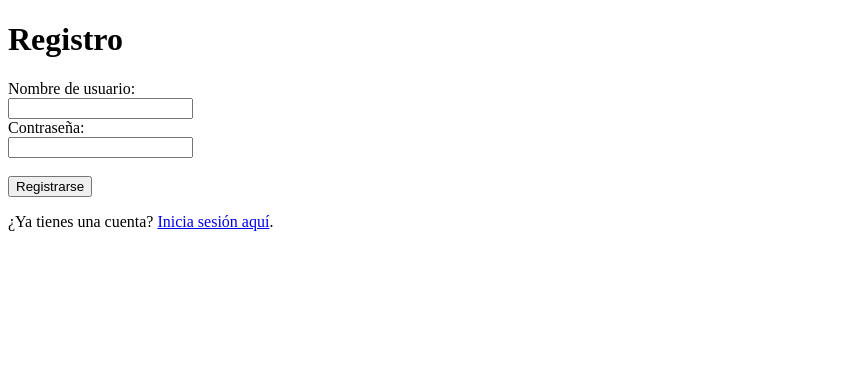
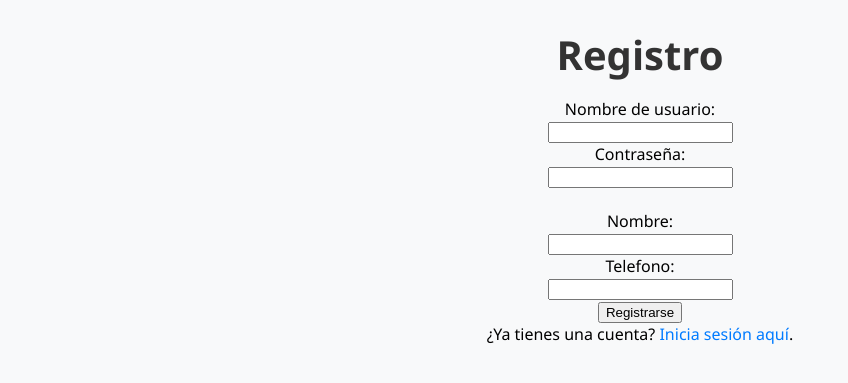
Before and after one commit to YisusBlack18/RentABike, a Flask app: page /register in a window 1280 px wide. Shown: the top 383 px of the page, without its empty margins (0-848 px from the left). Run offline with Flask 2, Linux system fonts and the light colour scheme.

Commit message:
semi css

```diff
--- a/App.py
+++ b/App.py
@@ -62,10 +62,12 @@ def register():
     if request.method == 'POST':
         username = request.form['username']
         password = request.form['password']
+        name = request.form['name']
+        telefono = request.form['telefono']
         if username in users:
             return render_template('register.html', error='Ese nombre de usuario ya está en uso')
         else:
-            users[username] = password
+            users[username] = {'username': username, 'password': password, 'name': name, 'telefono': telefono}
             session['username'] = username
             return redirect(url_for('index'))
     else:
@@ -80,8 +82,14 @@ def user_list():
         return render_template('404.html'), 404
 
 # Esta ruta es para mostrar la información de un usuario en específico
-@app.route('/users/<username>')
+@app.route('/users/<username>', methods=['GET','POST'])
 def user(username):
+    if request.method == 'POST':
+        if request.form['action'] == 'delete':
+            users.pop(username, None)
+            return redirect(url_for('user_list'))
+        else:
+            return render_template('404.html'), 404
     if username in users:
         return render_template('user.html', user=users[username], rentals=rentals, rentals_history=rentals_history,session=session)
     else:
--- /dev/null
+++ b/static/diseño.css
@@ -0,0 +1,122 @@
+/* Estilos generales */
+body {
+    margin: 0;
+    padding: 0;
+    font-family: 'Segoe UI', Tahoma, Geneva, Verdana, sans-serif;
+    font-size: 16px;
+}
+
+h1 {
+    font-size: 2.5rem;
+    margin-bottom: 1rem;
+    color: #333;
+}
+
+p {
+    margin: 0;
+}
+
+a {
+    text-decoration: none;
+    color: #007bff;
+    transition: all 0.2s ease-in-out;
+}
+
+ul {
+    list-style: none;
+    margin: 0;
+    padding: 0;
+}
+
+li {
+    margin-bottom: 0.5rem;
+}
+
+button {
+    background-color: #007bff;
+    color: #fff;
+    border: none;
+    padding: 0.5rem 1rem;
+    font-size: 1.2rem;
+    cursor: pointer;
+    transition: all 0.2s ease-in-out;
+}
+
+button:hover {
+    background-color: #0056b3;
+}
+
+/* Estilos específicos para la página */
+body {
+    background-color: #f8f9fa;
+}
+
+.container {
+    margin: 0 auto;
+    max-width: 800px;
+    text-align: center;
+}
+
+.header {
+    display: flex;
+    justify-content: space-between;
+    align-items: center;
+    padding: 1rem 0;
+}
+
+.header h1 {
+    margin: 0;
+}
+
+.header p {
+    margin: 0;
+    font-size: 1.2rem;
+}
+
+.header a {
+    font-size: 1.2rem;
+    padding: 0.5rem 1rem;
+    border-radius: 5px;
+}
+
+.prices {
+    margin-bottom: 2rem;
+}
+
+.prices li {
+    margin-bottom: 1rem;
+    font-size: 1.2rem;
+    color: #333;
+}
+
+.bikes {
+    margin-bottom: 2rem;
+}
+
+.bikes a {
+    color: #333;
+    font-weight: bold;
+}
+
+.rent-button {
+    display: inline-block;
+    background-color: #007bff;
+    color: #fff;
+    border: none;
+    padding: 0.5rem 1rem;
+    font-size: 1.2rem;
+    cursor: pointer;
+    border-radius: 5px;
+    transition: all 0.2s ease-in-out;
+}
+
+.rent-button:hover {
+    background-color: #0056b3;
+}
+
+.rentals-link {
+    display: block;
+    margin-top: 2rem;
+    font-size: 1.2rem;
+    color: #007bff;
+}
--- a/templates/404.html
+++ b/templates/404.html
@@ -5,6 +5,7 @@
     <meta http-equiv="X-UA-Compatible" content="IE=edge">
     <meta name="viewport" content="width=device-width, initial-scale=1.0">
     <title>404 Error</title>
+    <link rel="stylesheet" href="/static/diseño.css">
 </head>
 <body>
     <div class="tenor-gif-embed" data-postid="27016345" data-share-method="host" data-aspect-ratio="1.77778" data-width="100%">
--- a/templates/bike.html
+++ b/templates/bike.html
@@ -2,8 +2,10 @@
 <html>
 <head>
     <title>{{ bike.model }}</title>
+    <link rel="stylesheet" href="/static/diseño.css">
 </head>
 <body>
+    <div class="container">
         <h1>{{ bike.model }}</h1>
         <ul>
             <li>ID: {{ bike.id }}</li>
@@ -16,5 +18,7 @@
         {% else %}
         <p>This bike is not available for rent at the moment.</p>
         {% endif %}
+    </div>
+
 </body>
 </html>
--- a/templates/index.html
+++ b/templates/index.html
@@ -2,8 +2,10 @@
 <html>
 <head>
     <title>Renta de bicicletas</title>
+    <link rel="stylesheet" type="text/css" href="/static/diseño.css">
 </head>
 <body>
+    <div class="container">
         {% if username %}
             <h1>Bienvenido, {{ username }}!</h1>
             <p><a href="/users/{{ username }}">Ver perfil</a></p>
@@ -24,7 +26,6 @@
         </ul>
         <br>
         <h1>Bicicletas Disponibles:</h1>
-    <p><a href="">Rentar una bicicleta</a></p>
         <ul>
             {% for bike in bikes %}
                 {% if bikes[bike].available %}
@@ -43,5 +44,6 @@
         {% if username == "admin" %}
             <a href="/rentals">Ver bicicletas rentadas</a>
         {% endif %}
+    </div>
 </body>
 </html>
--- a/templates/login.html
+++ b/templates/login.html
@@ -2,8 +2,10 @@
 <html>
 <head>
 	<title>Renta de bicicletas - Iniciar sesión</title>
+	<link rel="stylesheet" href="/static/diseño.css">
 </head>
 <body>
+	<div class="container">
 		<h1>Iniciar sesión</h1>
 		{% if error %}
 			<p style="color: red;">{{ error }}</p>
@@ -16,5 +18,7 @@
 			<input type="submit" value="Iniciar sesión">
 		</form>
 		<p>¿No tienes una cuenta? <a href="{{ url_for('register') }}">Regístrate aquí</a>.</p>
+    </div>
+
 </body>
 </html>
--- a/templates/register.html
+++ b/templates/register.html
@@ -2,19 +2,27 @@
 <html>
 <head>
 	<title>Renta de bicicletas - Registro</title>
+	<link rel="stylesheet" href="/static/diseño.css">
 </head>
 <body>
+	<div class="container">
         <h1>Registro</h1>
 		{% if error %}
 			<p style="color: red;">{{ error }}</p>
 		{% endif %}
 		<form method="POST">
 			<label for="username">Nombre de usuario:</label><br>
-		<input type="text" id="username" name="username"><br>
+			<input type="text" id="username" name="username" required><br>
 			<label for="password">Contraseña:</label><br>
-		<input type="password" id="password" name="password"><br><br>
+			<input type="password" id="password" name="password" required><br><br>
+			<label for="name">Nombre:</label><br>
+			<input type="text" id="name" name="name" required><br>
+			<label for="telefono">Telefono:</label><br>
+			<input type="number" id="telefono" name="telefono" required><br>
 			<input type="submit" value="Registrarse">
 		</form>
 		<p>¿Ya tienes una cuenta? <a href="{{ url_for('login') }}">Inicia sesión aquí</a>.</p>
+    </div>
+
 </body>
 </html>
--- a/templates/rentals.html
+++ b/templates/rentals.html
@@ -2,18 +2,22 @@
 <html>
 <head>
     <title>Rentals</title>
+    <link rel="stylesheet" href="/static/diseño.css">
 </head>
 <body>
+    <div class="container">
         <h1>Bikes currently rented:</h1>
         {% if rentals %}
         <ul>
             {% for bike in rentals %}
-        <li>{{ rentals[bike] }}</li>
+            <li>ID:{{ rentals[bike].id }}, Model:{{ rentals[bike].model }}, Inicio:{{ rentals[bike].startdate }}</li>
             {% endfor %}
         </ul>
         {% else %}
         <p>No bikes are currently rented.</p>
         {% endif %}
         <a href="/">Volver a inicio</a>
+    </div>
+
 </body>
 </html>
--- a/templates/user.html
+++ b/templates/user.html
@@ -5,8 +5,10 @@
     <meta http-equiv="X-UA-Compatible" content="IE=edge">
     <meta name="viewport" content="width=device-width, initial-scale=1.0">
     <title>Perfil</title>
+    <link rel="stylesheet" href="/static/diseño.css">
 </head>
 <body>
+    <div class="container">
         <h1>Perfil</h1>
         <p>Usuario: {{user.username}}</p>
         {% if session['username'] == user.username %}
@@ -37,6 +39,6 @@
             {% endfor %}
         </ul>
         {% endif %}
-
+    </div>
 </body>
 </html>
```
Also changed, not shown: templates/current_rent.html (deleted, +0 -44 lines), templates/user_list.html (+6 -3 lines). Lines whose indentation alone changed are shown as unchanged.
